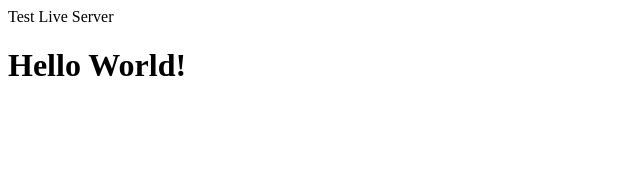
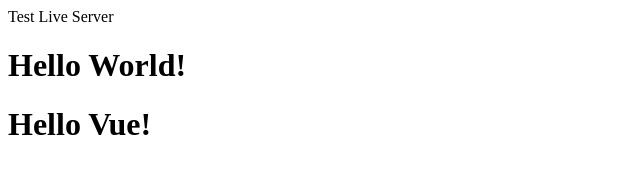
Before and after one commit to AzvDouglas/enjoy-the-Vue, a plain HTML site: page index.html in a window 1280 px wide. Shown: the whole page, without its empty margins (0-640 px from the left). Drawn offline with nearby package versions, Linux system fonts and the light colour scheme.

Commit message:
NovoVue 3: createApp

```diff
--- a/index.html
+++ b/index.html
@@ -10,17 +10,20 @@
 	Test Live Server
 	<div id="app">
         <h1>Hello World!</h1>
+		<h1>{{ message }}</h1>
     </div>
 
 	<script>
-		const options = {
-			el: '#app',
-            data: {
-                message: 'Hello Vue!'
+        const app = Vue.createApp({
+            data() {
+                return {
+                    message: 'Hello Vue!'
+                };
             }
-        }
-		const vm = new Vue(options);
-		console.log(vm);
+        });
+
+        const vm = app.mount('#app');
+        console.log(vm);
 	</script>
 
 </body>
```
